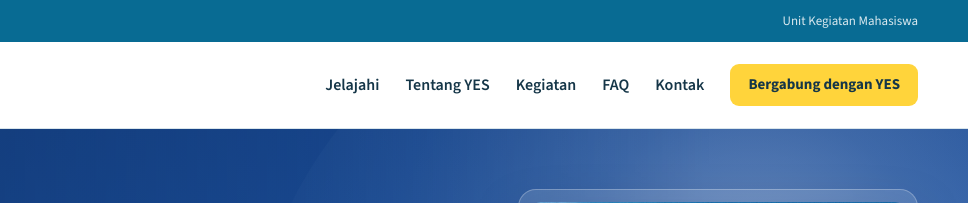
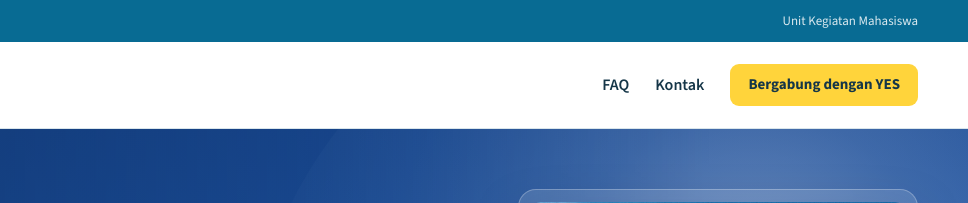
Before and after one commit to TanoINA/yesunikom, a website: page index.html in a window 1280 px wide. Shown: the top 203 px of the page, 312-1280 px from the left. Drawn offline with nearby package versions, Linux system fonts and the light colour scheme.

Commit message:
refactor: remove redundant story links from top navigation

```diff
--- a/index.html
+++ b/index.html
@@ -59,9 +59,6 @@
             </a>
             <button class="menu-toggle" type="button" aria-expanded="false" aria-controls="navigation" hidden>Menu</button>
             <nav id="navigation" class="navigation" aria-label="Navigasi utama">
-                <a href="#jelajahi">Jelajahi</a>
-                <a href="#nilai" data-story="nilai">Tentang YES</a>
-                <a href="#kegiatan" data-story="kegiatan">Kegiatan</a>
                 <a href="#faq">FAQ</a>
                 <a href="#kontak">Kontak</a>
                 <a href="#pendaftaran" class="button button-small join-trigger">Bergabung dengan YES</a>
```
Also changed, not shown: tests/site.cjs (+2 -2 lines).
